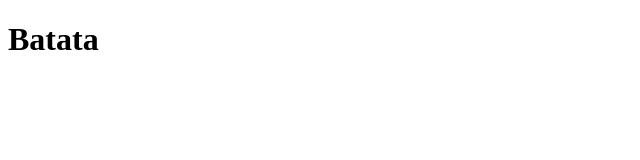
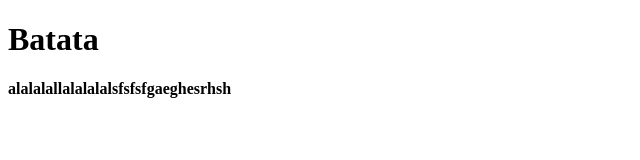
Before and after one commit to B1azA/HotBatata, a plain HTML site: page index.html in a window 1280 px wide. Shown: the whole page, without its empty margins (0-640 px from the left). Drawn offline with Linux system fonts and the light colour scheme.

Commit message:
Update index.html

```diff
--- a/index.html
+++ b/index.html
@@ -8,6 +8,7 @@
     <h1>Batata</h1>
 </head>
 <body>
+    <strong>alalalallalalalalsfsfsfgaeghesrhsh</strong>
 
 </body>
 </html>
```
